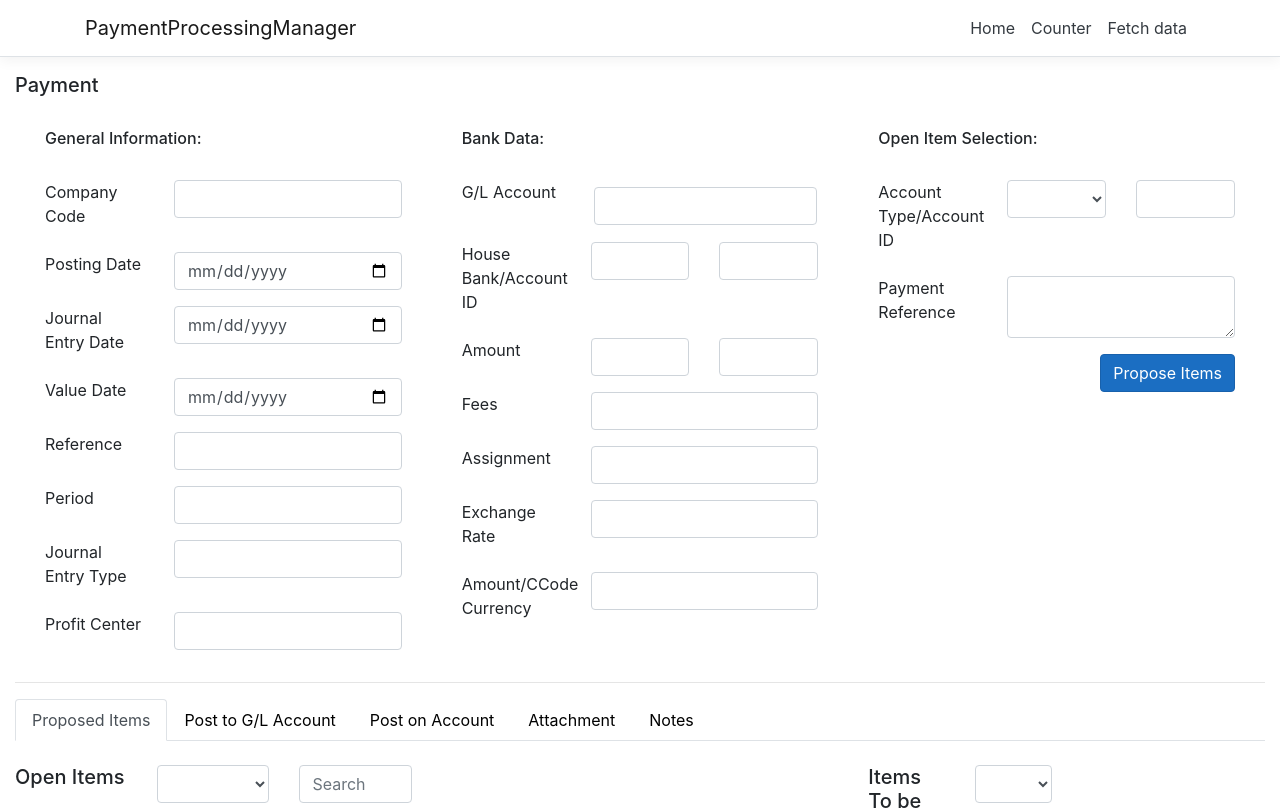
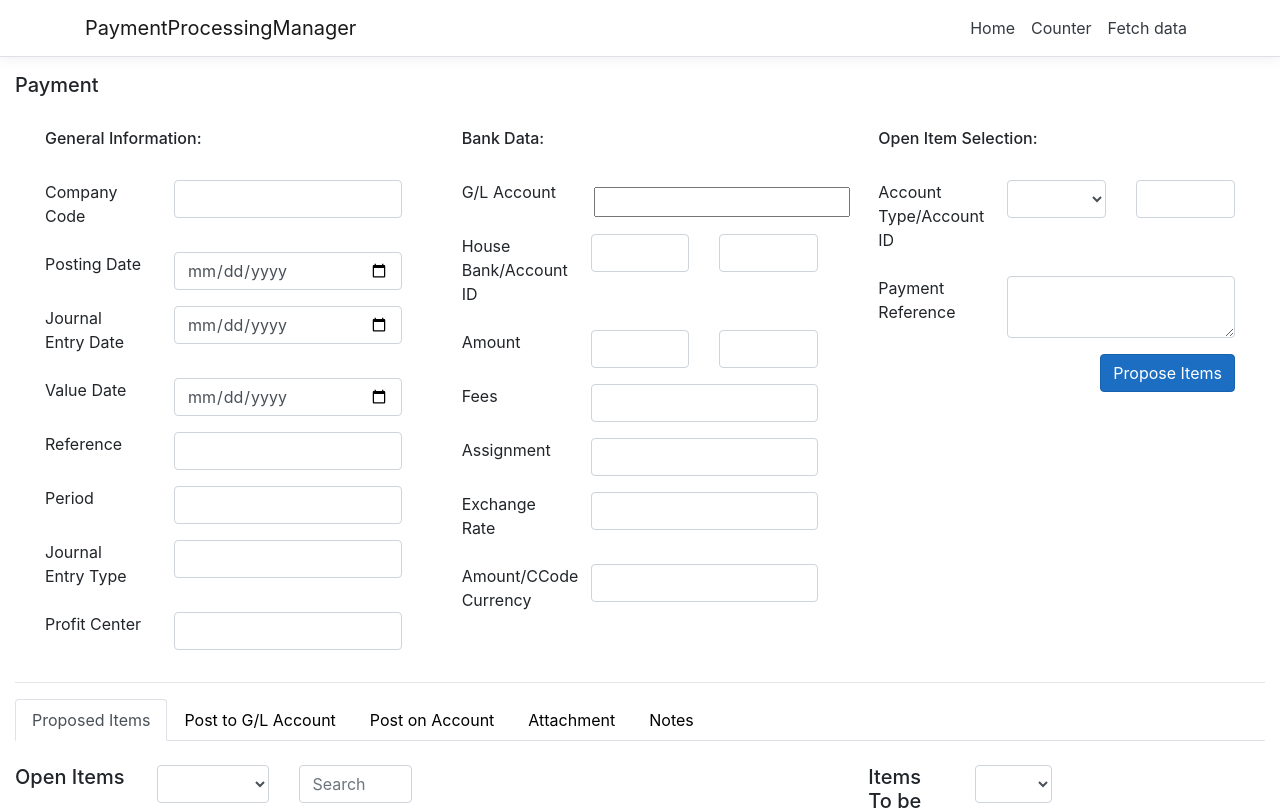
Before and after one commit to sunbio2022/PaymentProcessingManager, an Angular app in the folder ClientApp/: page /post-incoming-payments in a window 1280 px wide. Shown: the top 810 px of the page. Built offline with nearby package versions, Linux system fonts and the light colour scheme.

Commit message:
added autocomplete control

```diff
--- a/ClientApp/package.json
+++ b/ClientApp/package.json
@@ -22,16 +22,14 @@
     "@angular/platform-server": "8.2.12",
     "@angular/router": "8.2.12",
     "@nguniversal/module-map-ngfactory-loader": "8.1.1",
+    "angular-font-awesome": "^3.1.2",
     "bootstrap": "^4.6.0",
     "core-js": "^3.8.3",
+    "font-awesome": "^4.7.0",
     "jquery": "^3.5.1",
-    "node-sass": "^5.0.0",
     "oidc-client": "^1.11.3",
     "popper.js": "^1.16.0",
-    "protractor": "~5.4.2",
     "rxjs": "^6.6.3",
-    "ts-node": "~8.4.1",
-    "tslint": "~5.20.0",
     "zone.js": "0.9.1"
   },
   "devDependencies": {
--- a/ClientApp/src/app/post-incoming-payments/post-incoming-payments.component.html
+++ b/ClientApp/src/app/post-incoming-payments/post-incoming-payments.component.html
@@ -141,10 +141,11 @@
                     <tr>
                       <td></td>
                       <td>
-                        <input type="text" (keyup)="getglaccountFirstWay($event)" id="glaccountFirstWay" list="dynmicglaccount" class="form-control" />
-                        <datalist id="dynmicglaccount">
-                          <option *ngFor="let item of glaccount" [value]="item">{{item}}</option>
-                        </datalist>
+                        <!--<input type="text" (keyup)="getglaccount($event)" id="glaccount" list="dynmicglaccount" class="form-control"/>
+                          <datalist id="dynmicglaccount">
+                            <option *ngFor="let item of glaccount" [value]="item">{{item}}</option>
+                          </datalist>-->
+                        <input type="text" id="glaccount" (keyup)="getglaccount($event)" />
                       </td>
                     </tr>
                   </table>
--- a/ClientApp/src/app/post-incoming-payments/post-incoming-payments.component.ts
+++ b/ClientApp/src/app/post-incoming-payments/post-incoming-payments.component.ts
@@ -20,7 +20,7 @@ export class PostIncomingPaymentsComponent implements OnInit {
     //  })
     //  console.warn(data);
   }
-  $getglaccountFirstWay($event) {
+  getglaccountFirstWay($event) {
 
   }
 }
```
Also changed, not shown: 1 other file (tests, documents, lock files or other folders).
